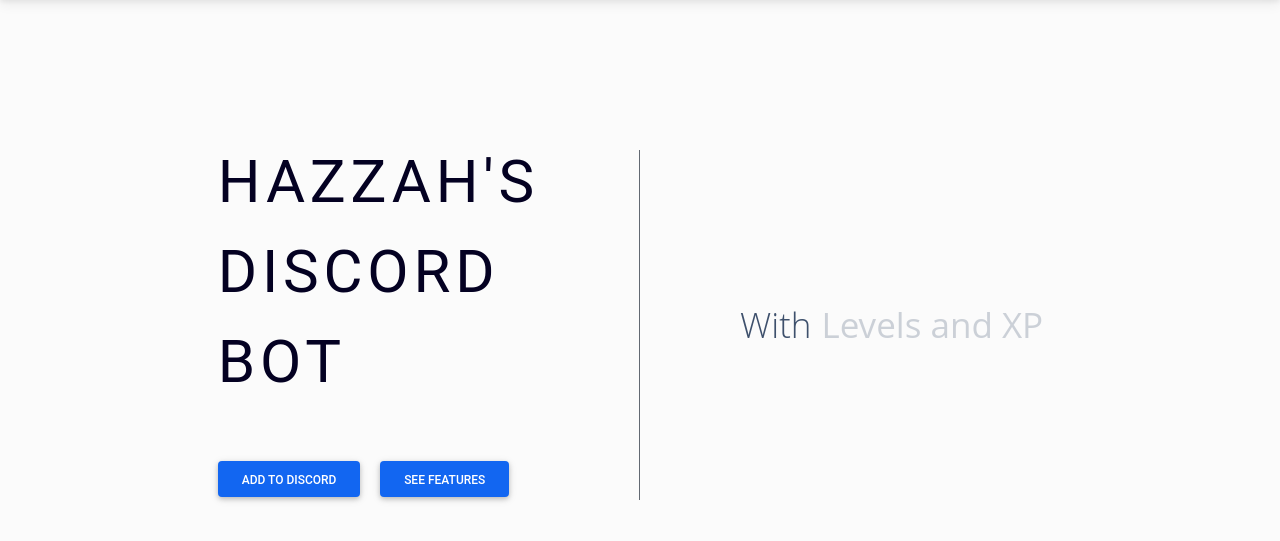
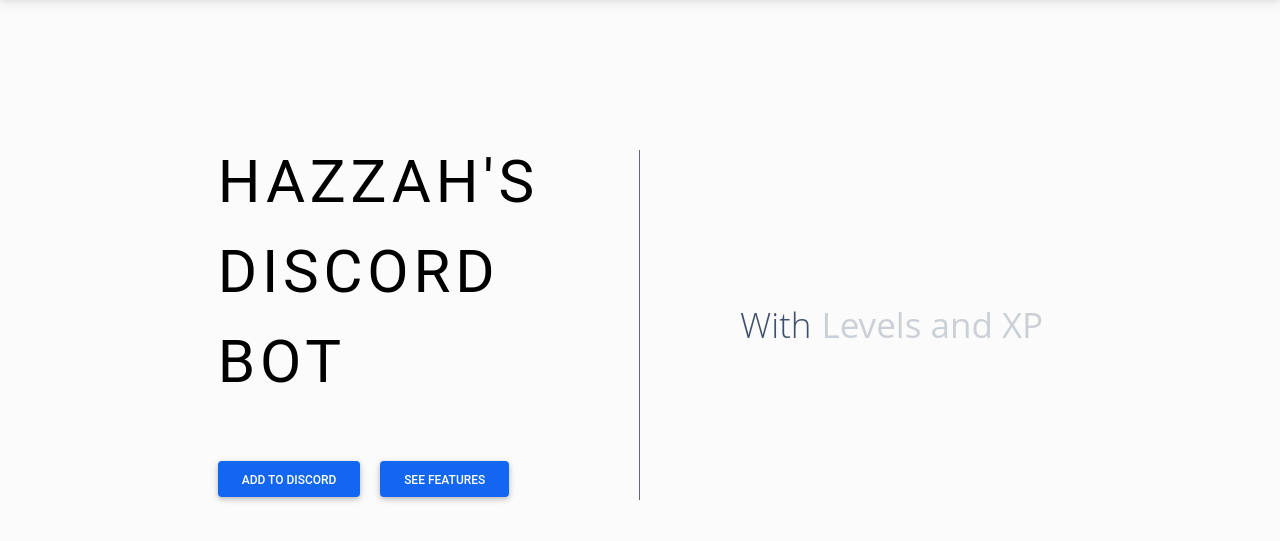
Before and after one commit to HarryLudemann/Django-Discord, a Django app: page / in a window 1280 px wide. Shown: the part 59-600 px from the top of the page. Run offline with Django 3.2, Linux system fonts and the light colour scheme; tables that the repository leaves empty hold one stand-in row (values such as "Sample post"); some libraries are stand-ins or nearby versions.

Commit message:
Update home.html

```diff
--- a/main/templates/main/home.html
+++ b/main/templates/main/home.html
@@ -6,7 +6,7 @@
 <div class="container">
     <div class="row header">
         <div class="col-sm-6 name">
-        <p>HAZZAH'S <br/>DISCORD <br/>BOT <br/>
+        <p style="color: {% if theme == "light" %}black{% else %}white{%endif%}">HAZZAH'S <br/>DISCORD <br/>BOT <br/>
             <button class="btn btn-primary">Add to Discord</button>
             <button class="btn btn-primary">See Features</button>
         </p>
@@ -14,7 +14,7 @@
         </div>
             <div class="col-sm-6 description">
             <div class="oneLiner">With</div>
-            <div class="words"><span>Configure Moderation</span><span>leveling, Twitch alerts</span><span>Music for your server</span><span>Self Assign Roles</span><span>Levels and XP</span></div>
+            <div class="words" style="{% if theme == "light" %}black{% else %}white{%endif%}"><span>Configure Moderation</span><span>leveling, Twitch alerts</span><span>Music for your server</span><span>Self Assign Roles</span><span>Levels and XP</span></div>
         </div>
     </div>
 </div>
```
